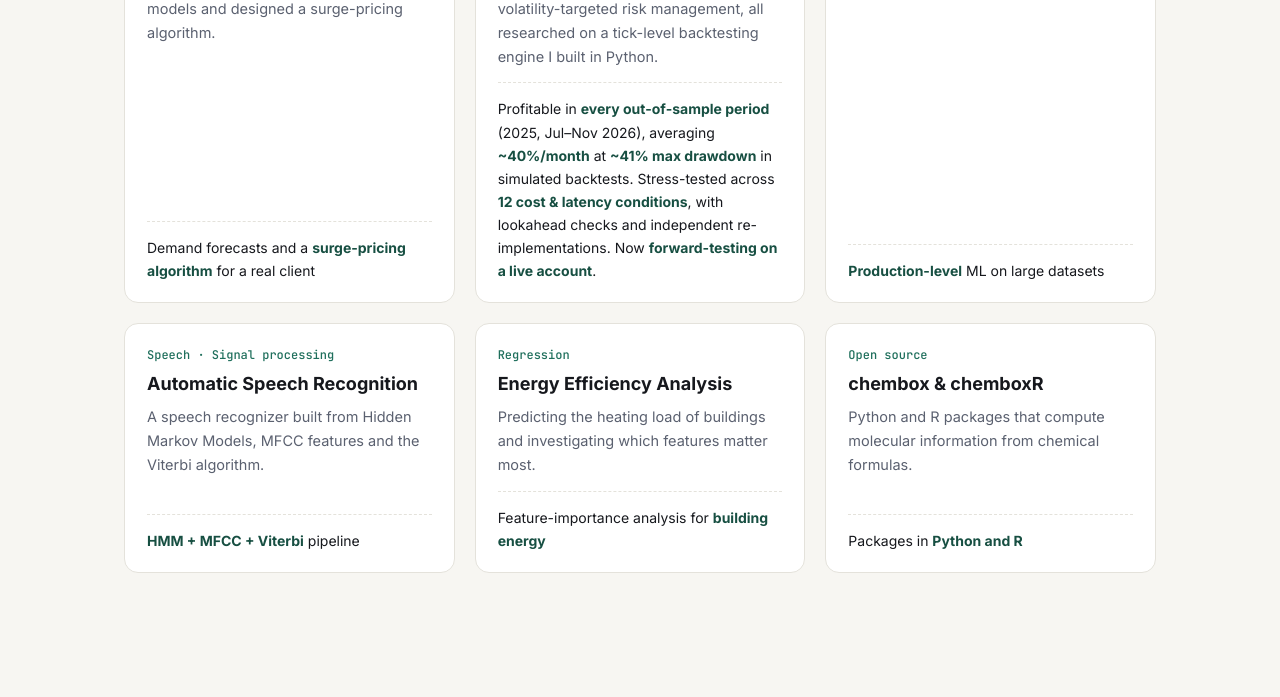
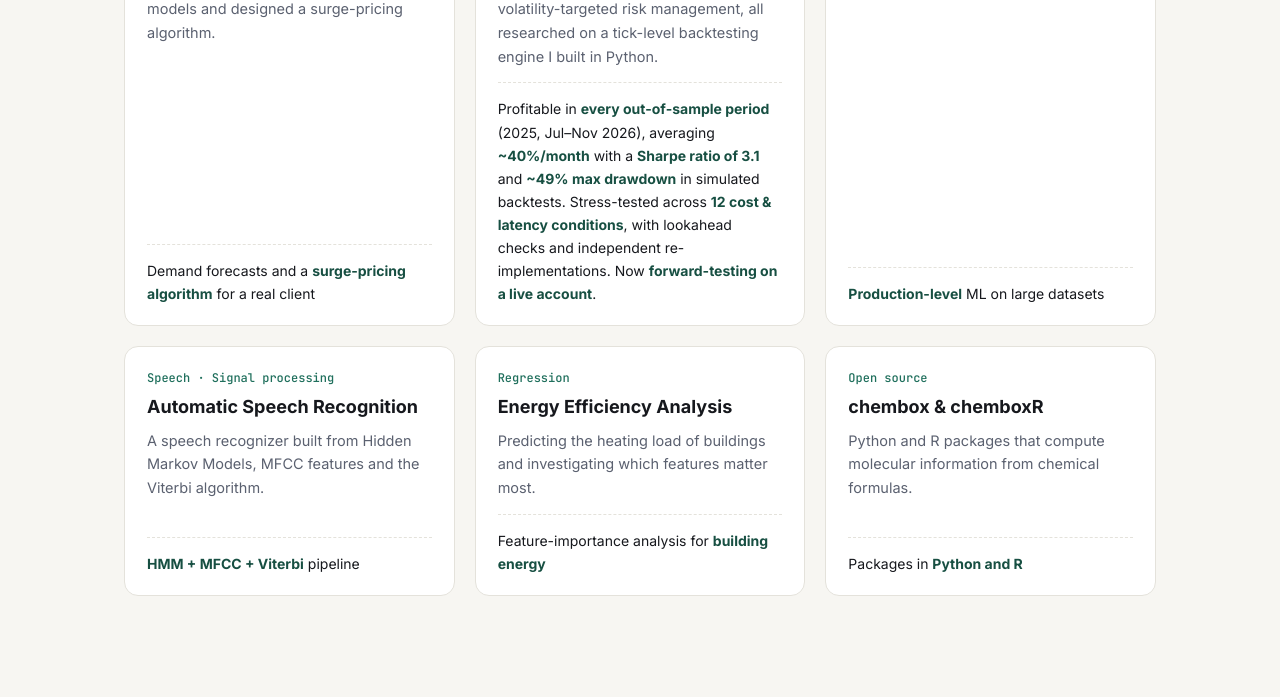
Before and after one commit to Suraporn/Nate-DS-Website, a plain HTML site: page home.html in a window 1280 px wide. Shown: the part 2641-3338 px from the top of the page. Drawn offline with Linux system fonts and the light colour scheme.

Commit message:
QuadBreak card: drawdown at v1.60's live setting, add Sharpe
Co-Authored-By: Claude Opus 5.5 <noreply@anthropic.com>
Claude-Session: https://claude.ai/code/session_01UruXyFa6MFQ1Tx7dA4cFeC

```diff
--- a/home.html
+++ b/home.html
@@ -92,7 +92,7 @@
 <div class="card case"><div class="tag">Quant · MQL5 · Python</div>
 <h3>QuadBreak</h3>
 <p>An algorithmic trading system for gold (XAUUSD), written in MQL5. It runs a portfolio of independent strategies under volatility-targeted risk management, all researched on a tick-level backtesting engine I built in Python.</p>
-<div class="result">Profitable in <b>every out-of-sample period</b> (2025, Jul–Nov 2026), averaging <b>~40%/month</b> at <b>~41% max drawdown</b> in simulated backtests. Stress-tested across <b>12 cost &amp; latency conditions</b>, with lookahead checks and independent re-implementations. Now <b>forward-testing on a live account</b>.</div></div>
+<div class="result">Profitable in <b>every out-of-sample period</b> (2025, Jul–Nov 2026), averaging <b>~40%/month</b> with a <b>Sharpe ratio of 3.1</b> and <b>~49% max drawdown</b> in simulated backtests. Stress-tested across <b>12 cost &amp; latency conditions</b>, with lookahead checks and independent re-implementations. Now <b>forward-testing on a live account</b>.</div></div>
 <div class="card case"><div class="tag">Big data · AWS</div>
 <h3>Australian Rainfall Prediction</h3>
 <p>Production-level ML models on large datasets, built with Flask and PySpark on AWS EC2 and S3.</p>
```
